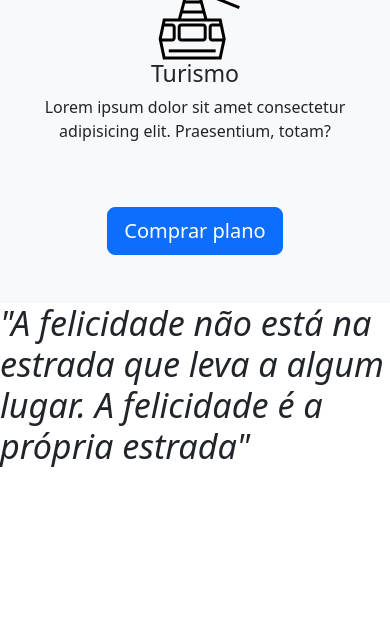
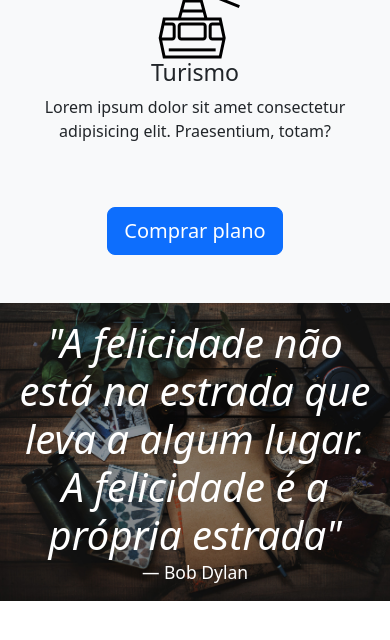
Before and after one commit to Gui250/Landing-Page-Bootstrap, a plain HTML site: page index.html in a window 390 px wide. Shown: the part 1804-2444 px from the top of the page. After the commit the page ends 2421 px from the top, so only its background shows below. Drawn offline with nearby package versions, Linux system fonts and the light colour scheme.

Commit message:
alterações feitas

```diff
--- a/index.html
+++ b/index.html
@@ -167,9 +167,10 @@
         </div>
     </section>
 
-    <section id="home-quote">
-        <blockquote class="blockquote">
-        <p class="display-4"><em>"A felicidade não está na estrada que leva a algum lugar. A felicidade é a própria estrada"</p></em>
+    <section id="home-quote" class="p-md-5">
+        <blockquote class="blockquote text-center text-white p-md-5 p-3">
+            <p class="display-4"><em>"A felicidade não está na estrada que leva a algum lugar. A felicidade é a própria estrada"</p></em>
+            <footer class="blockquote-footer text-white">Bob Dylan</footer>
         </blockquote>
     </section>
 
--- a/style.css
+++ b/style.css
@@ -1,5 +1,4 @@
 body {
-    height: 3000px;
     padding-top: 75px;
 }
 
@@ -8,3 +7,21 @@ body {
     box-shadow: 0 2px 4px 0 rgba(0, 0,0, .05),
                 0 4px 8px rgba(0,0,0,.05);
 }
+
+#home-quote {
+    background: url('./assets/bg-quote.jpg');
+    background-size: cover;
+}
+
+@media (max-width: 768px) {
+    #home-quote .display-4 {
+        font-size: 2.5rem;
+    }
+
+    body {
+        padding: 0px;
+    }
+    .fixed-top {
+        position: relative;
+    }
+}
```
Also changed, not shown: assets/bg-quote.jpg (added).
